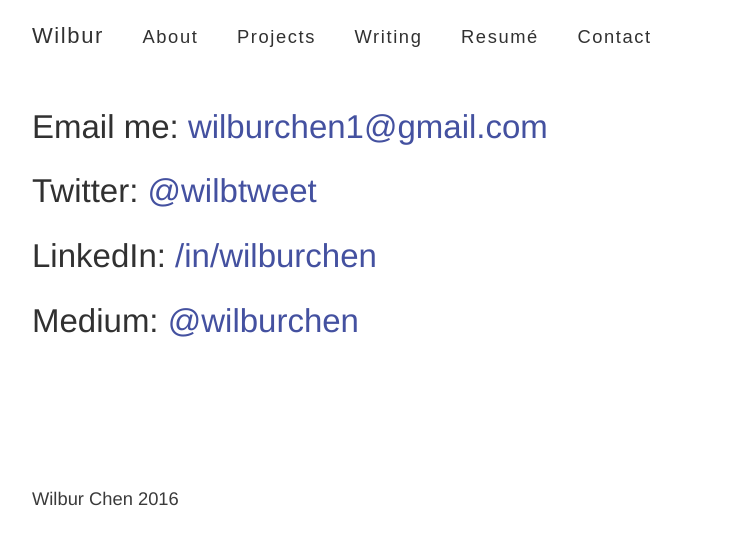
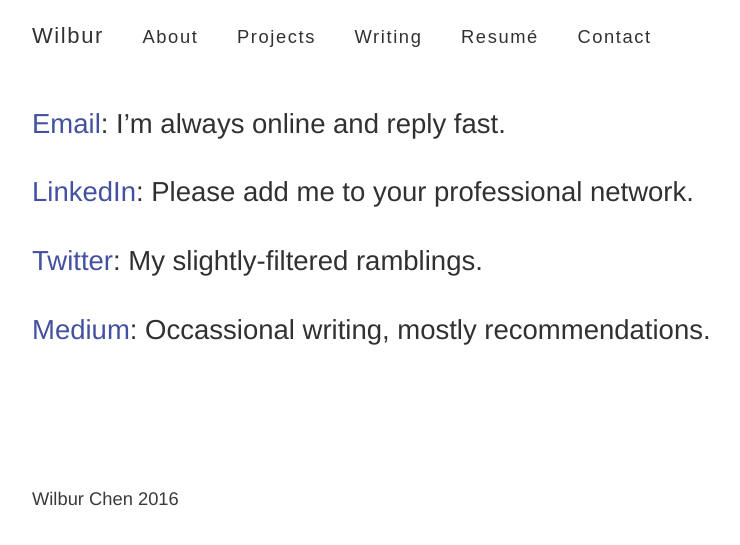
Before and after one commit to wilburc/wilburc.github.io, a Jekyll site: the page built from contact.md, in a window 1280 px wide. Shown: the top 545 px of the page, without its empty margins (245-985 px from the left). Built offline with Jekyll 4.4.1, drawn with Linux system fonts in a browser that asks for light colours.

Commit message:
updated contact page

```diff
--- a/contact.md
+++ b/contact.md
@@ -3,10 +3,10 @@
 title: Contact
 ---
 
-## Email me: <a href='mailto:wilburchen1@gmail.com'>wilburchen1@gmail.com</a>
+### <a href='mailto:wilburchen1@gmail.com'>Email</a>: I’m always online and reply fast.
 
-## Twitter: <a href='http://twitter.com/wilbtweet'>@wilbtweet</a>
+### <a href='http://linkedin.com/in/wilburchen'>LinkedIn</a>: Please add me to your professional network.
 
-## LinkedIn: <a href='http://linkedin.com/in/wilburchen'>/in/wilburchen</a>
+### <a href='http://twitter.com/wilbtweet'>Twitter</a>: My slightly-filtered ramblings.
 
-## Medium: <a href='http://medium.com/@wilburchen'>@wilburchen</a>
+### <a href='http://medium.com/@wilburchen'>Medium</a>: Occassional writing, mostly recommendations.
```
Also changed, not shown: 2 other files.
